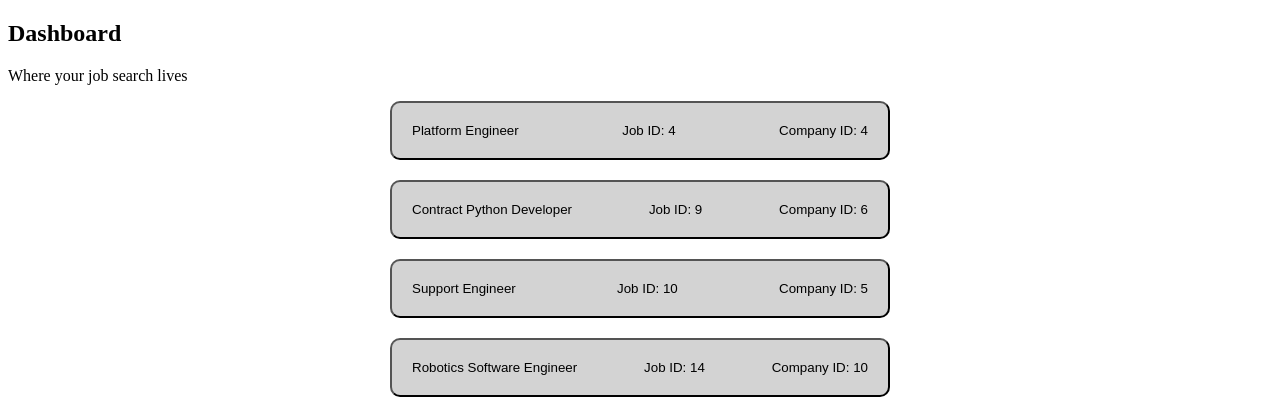
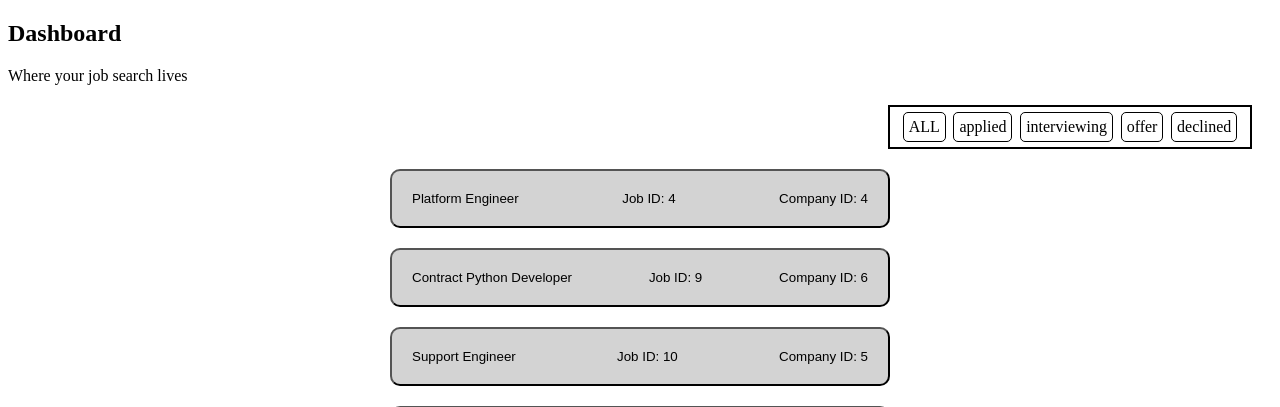
Before and after one commit to connordbrown/CSPB3308-FinalProject-Group3, a Flask app: page / in a window 1280 px wide. Shown: the part 202-609 px from the top of the page. Run offline with Flask 3, Linux system fonts and the light colour scheme.

Commit message:
Start of filter feature
Needs state management for further progress (ie JS)

```diff
--- a/static/css/jobs.css
+++ b/static/css/jobs.css
@@ -1,3 +1,19 @@
+.filter {
+    width: 350px;
+    border: 2px solid black;
+    padding: 5px;
+    margin: 20px;
+    margin-left: auto;
+    display: flex;
+    justify-content: space-evenly;
+}
+
+.filter > div {
+    border-radius: 5px;
+    border: 1px solid black;
+    padding: 5px;
+}
+
 .jobs-list {
     margin: 0 auto;
     display: flex;
--- a/templates/dashboard.html
+++ b/templates/dashboard.html
@@ -9,6 +9,15 @@
 {% block content %}
 <h1>Dashboard</h1>
 <p>Where your job search lives</p>
+
+<!-- FILTER TOGGLE -->
+<div class="filter">
+    <div>ALL</div>
+    <div>applied</div>
+    <div>interviewing</div>
+    <div>offer</div>
+    <div>declined</div>
+</div>
 
 <div class="jobs-list">
 {% for job in jobs %}
```
